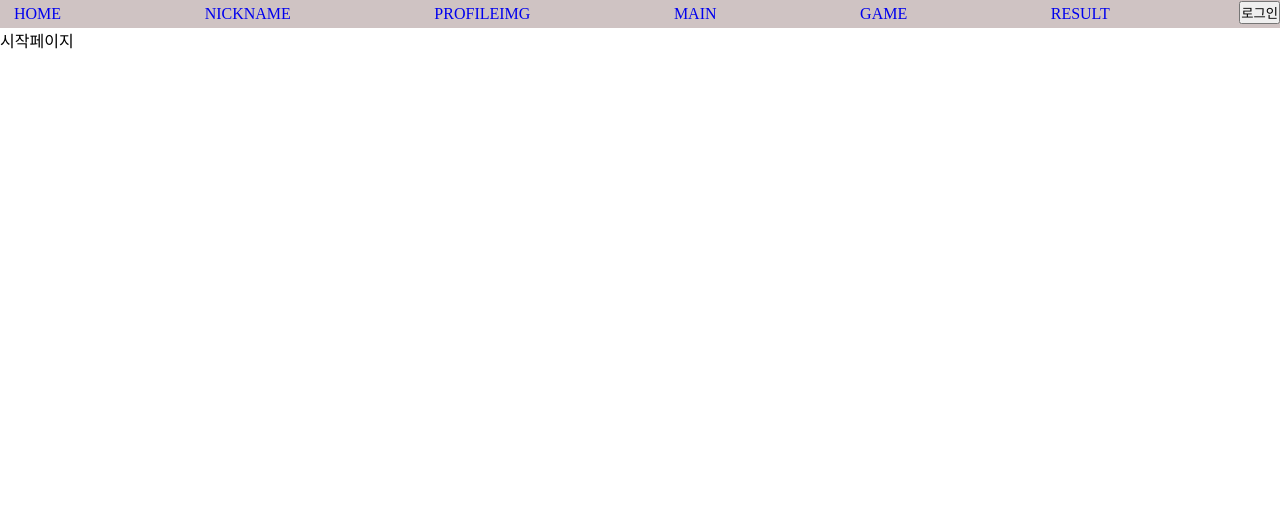
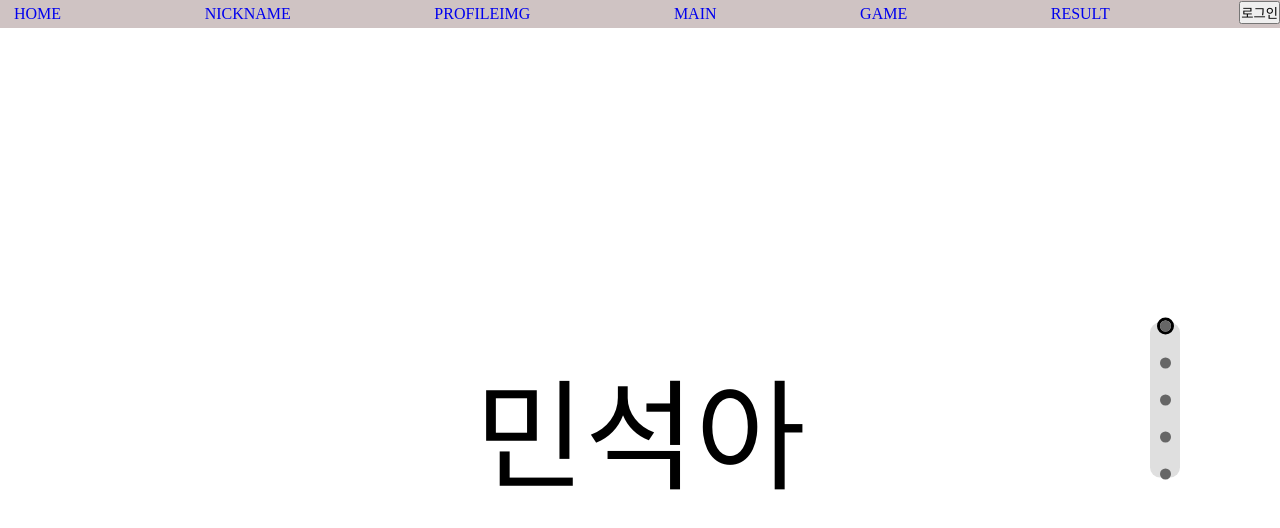
Before and after one commit to EagerBeaver7/eagerbeaver, a Next.js app in the folder Frontend/ssahome/: page / in a window 1280 px wide. Shown: the top 528 px of the page. Built offline with nearby package versions, Linux system fonts and the light colour scheme.

Commit message:
feat: add homepage

```diff
--- a/Frontend/ssahome/package.json
+++ b/Frontend/ssahome/package.json
@@ -11,7 +11,7 @@
   "dependencies": {
     "@emotion/react": "^11.11.1",
     "@emotion/styled": "^11.11.0",
-    "@mui/material": "^5.14.6",
+    "@mui/material": "^5.14.8",
     "@types/node": "20.5.7",
     "@types/react": "18.2.21",
     "@types/react-dom": "18.2.7",
@@ -21,6 +21,7 @@
     "next": "13.4.19",
     "react": "18.2.0",
     "react-dom": "18.2.0",
+    "react-fullpage": "^0.1.19",
     "sass": "^1.66.1",
     "typescript": "5.2.2"
   },
--- /dev/null
+++ b/Frontend/ssahome/src/containers/home/Dots.tsx
@@ -0,0 +1,91 @@
+import React from "react";
+
+
+type PDot = {
+	index: number;
+	currentIndex: number;
+	onClick: (index: number) => void;
+};
+const Dot: React.FC<PDot> = ({ index, currentIndex, onClick }) => {
+	const selected = index === currentIndex;
+	return (
+		<div
+			style={{
+				width: 11,
+				height: 11,
+				border: "3px solid" + (selected ? " black" : " rgba(0, 0, 0, 0)"),
+                //backgroundColor: selected ? " black" : " rgba(0, 0, 0, 0)",
+				borderRadius: 9999,
+				margin: "10px 0",
+				display: "flex",
+				justifyContent: "center",
+				alignItems: "center",
+                //position: "relative", // position 속성 추가
+                //zIndex: selected ? 1 : 0, // 선택된 Dot 컴포넌트의 경우 z-index를 1로 설정
+			}}
+			onClick={() => onClick(index)}
+		>
+			<div
+				style={{
+					position: "relative",
+					width: 11,
+					height: 11,
+					borderRadius: 9999,
+					backgroundColor: "#666666",
+					cursor: "pointer",
+				}}
+			></div>
+		</div>
+	);
+};
+
+type TDots = {
+	limit: number;
+	currentIndex: number;
+	onDotClick: (index: number) => void;
+};
+
+export const Dots: React.FC<TDots> = ({ limit, currentIndex, onDotClick }) => {
+    // 연한 회색 박스의 높이 계산
+    const boxHeight = 15 * limit + 20 * (limit - 1); // 각 Dot의 높이(15px)와 간격(20px)을 고려하여 계산
+
+    return (
+      <div style={{ position: "fixed", top: "50%", right: 100, transform: "translateY(-50%)", height: "100%" }}>
+        {/* 연한 회색 박스 */}
+        <div
+          style={{
+            position: "fixed",
+            top: "50%",
+            right: '100%',
+            transform: "translateY(-50%)", // 세로 중앙 정렬을 위한 스타일
+            height: boxHeight, // 연한 회색 박스의 높이 설정
+            width: 30, // 연한 회색 박스의 너비 설정
+            backgroundColor: "rgba(192, 192, 192, 0.5)", // 연한 회색 설정
+            borderRadius: "10px", // 모서리를 둥글게 만듦
+          }}
+        >
+          {/* Dot 컴포넌트들 */}
+          <div
+            style={{
+              display: "flex",
+              flexDirection: "column",
+              height: "100%",
+              alignItems: "center",
+              justifyContent: "center",
+            }}
+          >
+            {Array(limit)
+              .fill("")
+              .map((_, index) => (
+                <Dot
+                  key={index}
+                  index={index}
+                  currentIndex={currentIndex}
+                  onClick={onDotClick}
+                ></Dot>
+              ))}
+          </div>
+        </div>
+      </div>
+    );
+  };
--- /dev/null
+++ b/Frontend/ssahome/src/containers/home/FullPageScroll.tsx
@@ -0,0 +1,130 @@
+import { PropsWithChildren, useEffect, useRef, useState } from "react";
+import { Dots }from "./Dots";
+
+type PFullPageScroll = {
+	onPageChange?: (page: number) => void;
+	onLoad?: (limit: number) => void;
+} & PropsWithChildren;
+
+export const FullPageScroll: React.FC<PFullPageScroll> = ({
+	children,
+	onLoad = () => {},
+	onPageChange = () => {},
+}) => {
+	const outerDivRef = useRef<HTMLDivElement>(null);
+	const currentPage = useRef<number>(0);
+	const canScroll = useRef<boolean>(true);
+	const oldTouchY = useRef<number>(0);
+	const [_, refresh] = useState<number>(0);
+
+	const scrollDown = () => {
+		const pageHeight = outerDivRef.current?.children.item(0)?.clientHeight; // 화면 세로 길이 100vh
+		if (outerDivRef.current && pageHeight) {
+			outerDivRef.current.scrollTo({
+				top: pageHeight * (currentPage.current + 1),
+				left: 0,
+				behavior: "smooth",
+			});
+			canScroll.current = false;
+			setTimeout(() => {
+				canScroll.current = true;
+			}, 500);
+			if (outerDivRef.current.childElementCount - 1 > currentPage.current)
+				currentPage.current++;
+		}
+		console.log(currentPage.current);
+		onPageChange(currentPage.current);
+		refresh((v) => v + 1);
+	};
+
+	const scrollUp = () => {
+		const pageHeight = outerDivRef.current?.children.item(0)?.clientHeight; // 화면 세로 길이 100vh
+		if (outerDivRef.current && pageHeight) {
+			outerDivRef.current.scrollTo({
+				top: pageHeight * (currentPage.current - 1),
+				left: 0,
+				behavior: "smooth",
+			});
+			canScroll.current = false;
+			setTimeout(() => {
+				canScroll.current = true;
+			}, 500);
+			if (currentPage.current > 0) currentPage.current--;
+		}
+		console.log(currentPage.current);
+		onPageChange(currentPage.current);
+		refresh((v) => v + 1);
+	};
+
+	const wheelHandler = (e: WheelEvent) => {
+		e.preventDefault();
+		if (!canScroll.current) return;
+		const { deltaY } = e; // +is down -is up
+		console.log("scroll to", outerDivRef.current?.scrollHeight);
+		if (deltaY > 0 && outerDivRef.current) {
+			scrollDown();
+		} else if (deltaY < 0 && outerDivRef.current) {
+			scrollUp();
+		}
+	}; // wheel Handler
+
+	const scrollHandler = (e: Event) => {
+		e.preventDefault();
+	};
+
+	const onTouchDown = (e: TouchEvent) => {
+		oldTouchY.current = e.changedTouches.item(0)?.clientY || 0;
+	};
+
+	const onTouchUp = (e: TouchEvent) => {
+		const currentTouchY = e.changedTouches.item(0)?.clientY || 0;
+		const isScrollDown: boolean =
+			oldTouchY.current - currentTouchY > 0 ? true : false;
+
+		if (isScrollDown) {
+			scrollDown();
+		} else {
+			scrollUp();
+		}
+	};
+
+	useEffect(() => {
+		const outer = outerDivRef.current;
+		if (!outer) return;
+		onLoad(outerDivRef.current.childElementCount);
+		refresh((v) => v + 1);
+		outer.addEventListener("wheel", wheelHandler);
+		outer.addEventListener("scroll", scrollHandler);
+		outer.addEventListener("touchmove", scrollHandler);
+		outer.addEventListener("touchstart", onTouchDown);
+		outer.addEventListener("touchend", onTouchUp);
+		return () => {
+			outer.removeEventListener("wheel", wheelHandler);
+			outer.removeEventListener("scroll", scrollHandler);
+			outer.removeEventListener("touchmove", scrollHandler);
+			outer.removeEventListener("touchstart", onTouchDown);
+			outer.removeEventListener("touchend", onTouchUp);
+		};
+	}, []);
+	const movePageTo= (index: number) => {
+		const num = currentPage.current;
+		if (index > num) for (let i = 0; i < index - num; i++) scrollDown();
+		else if (index < num) for (let i = 0; i < num - index; i++) scrollUp();
+	};
+
+	return (
+		<>
+			<div
+				ref={outerDivRef}
+				style={{ height: "100vh", width: "100%", overflowY: "hidden" }}
+			>
+				{children}
+			</div>
+			<Dots
+				limit={outerDivRef.current?.childElementCount || 0}
+				currentIndex={currentPage.current}
+				onDotClick={movePageTo}
+			/>
+		</>
+	);
+};
--- /dev/null
+++ b/Frontend/ssahome/src/containers/home/Section1.tsx
@@ -0,0 +1,16 @@
+// Section1.tsx
+import React from "react";
+import styles from "./page.module.css";
+import  {Button}  from "@mui/material";
+
+const Section1: React.FC = () => (
+  <div className={`${styles.bg} ${styles.section} ${styles.section1}`} >
+	<div className={`${styles.beaverlogo} `}>
+		<div>민석아</div>
+
+	</div>
+
+  </div>
+);
+
+export default Section1;
--- /dev/null
+++ b/Frontend/ssahome/src/containers/home/Section2.tsx
@@ -0,0 +1,9 @@
+// Section1.tsx
+import React from "react";
+import styles from "./page.module.css";
+
+const Section2: React.FC = () => (
+  <div className={`${styles.bg} ${styles.section}`}>민석아2</div>
+);
+
+export default Section2;
--- /dev/null
+++ b/Frontend/ssahome/src/containers/home/Section3.tsx
@@ -0,0 +1,9 @@
+// Section1.tsx
+import React from "react";
+import styles from "./page.module.css";
+
+const Section3: React.FC = () => (
+  <div className={`${styles.bg} ${styles.section}`}>민석아3</div>
+);
+
+export default Section3;
--- /dev/null
+++ b/Frontend/ssahome/src/containers/home/Section4.tsx
@@ -0,0 +1,9 @@
+// Section1.tsx
+import React from "react";
+import styles from "./page.module.css";
+
+const Section4: React.FC = () => (
+  <div className={`${styles.bg} ${styles.section}`}>민석아4</div>
+);
+
+export default Section4;
--- /dev/null
+++ b/Frontend/ssahome/src/containers/home/Section5.tsx
@@ -0,0 +1,9 @@
+// Section1.tsx
+import React from "react";
+import styles from "./page.module.css";
+
+const Section5: React.FC = () => (
+  <div className={`${styles.bg} ${styles.section}`}>민석아5</div>
+);
+
+export default Section5;
--- a/Frontend/ssahome/src/containers/home/page.module.css
+++ b/Frontend/ssahome/src/containers/home/page.module.css
@@ -0,0 +1,29 @@
+.bg {
+    position: relative;
+    top: 0;
+    height: 100%;
+    width: 100%;
+    background-repeat: no-repeat;
+    background-size: cover;
+    background-position: center;
+  }
+
+  .outer {
+    height: 100%;
+    width: 100%;
+    overflow-y: auto;
+  }
+
+  .section {
+    height: 100%;
+    width: 100%;
+  }
+
+
+  .beaverlogo {
+    display: flex;
+    justify-content: center;
+    align-items: center;
+    height: 100%;
+    font-size: 120px;
+  }
--- a/Frontend/ssahome/src/containers/home/page.tsx
+++ b/Frontend/ssahome/src/containers/home/page.tsx
@@ -1,12 +1,33 @@
+'use client'
+
 import { Suspense } from 'react';
-const HomePage = () => {
+import styles from "./page.module.css";
+import { FullPageScroll } from "./FullPageScroll";
+import Section1 from "./Section1";
+import Section2 from "./Section2";
+import Section3 from "./Section3";
+import Section4 from "./Section4";
+import Section5 from "./Section5";
+
+
+
+const DIVIDER_HEIGHT = 5;
+
+
+function HomePage ()  {
+
+
   return (
-    <main>
-      <div>
-        시작페이지
-      </div>
-    </main>
-  );
-};
+		<div>
+			<FullPageScroll>
+        <Section1 />
+				<Section2 />
+        <Section3 />
+        <Section4 />
+        <Section5 />
+			</FullPageScroll>
+		</div>
+	);
+}
 
 export default HomePage;
```
Also changed, not shown: 1 other file (tests, documents, lock files or other folders).
